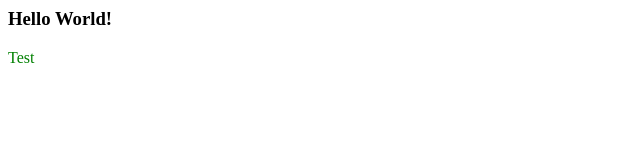
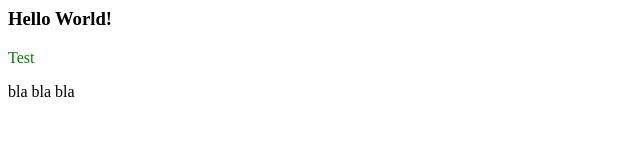
Before and after one commit to radovangardic/hello-world, a plain HTML site: page index.html in a window 1280 px wide. Shown: the full height of the page, 0-640 px from the left. Drawn offline with Linux system fonts and the light colour scheme.

Commit message:
Yet another test.

```diff
--- a/index.html
+++ b/index.html
@@ -1,3 +1,6 @@
 <h3>Hello World!</h3>
 
 <p style="color:green;">Test</p>
+<div class="some-class">
+	bla bla bla
+</div>
```
